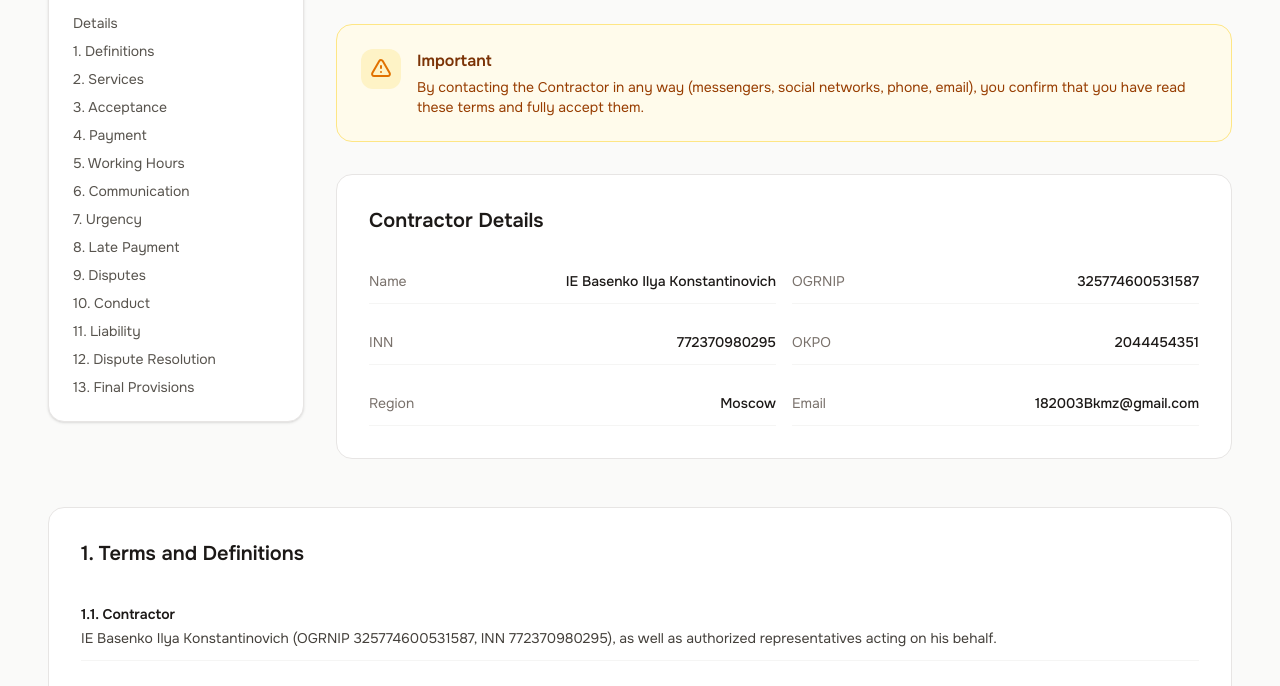
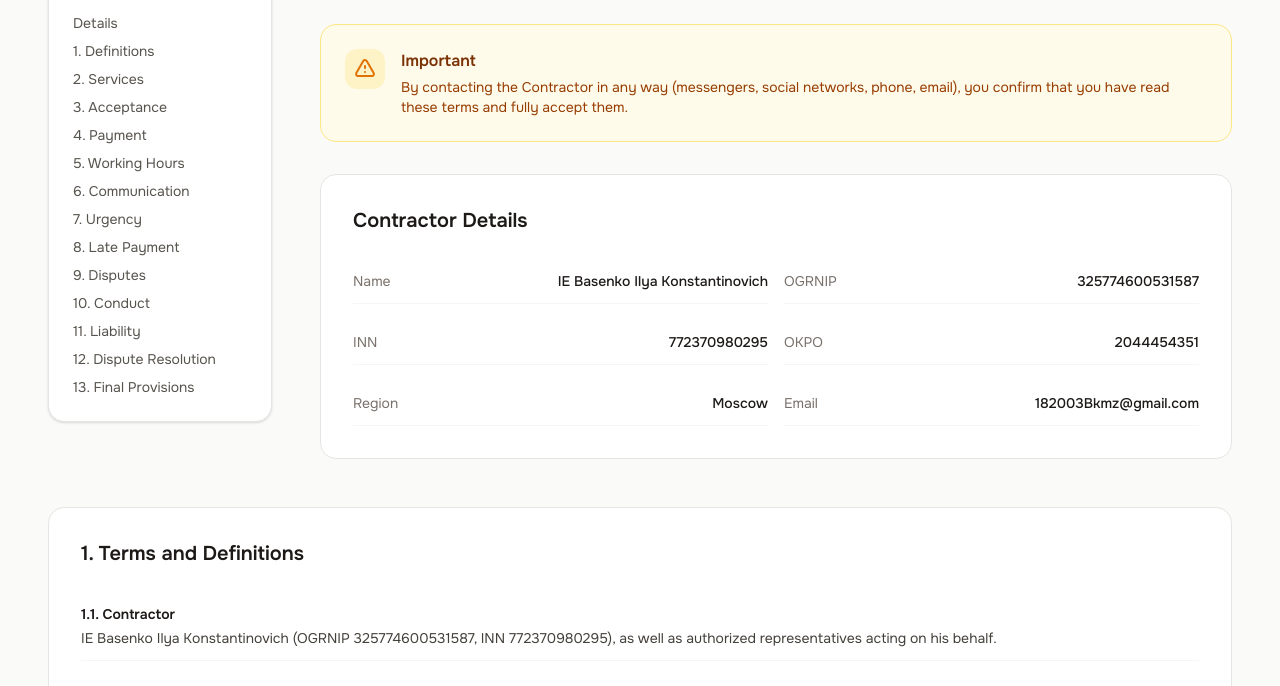
Before and after one commit to elstrm2/FEFELOV-temp, a website: page terms.html in a window 1280 px wide. Shown: the part 272-958 px from the top of the page. Drawn offline with nearby package versions, Linux system fonts and the light colour scheme; files that its build step writes are made by us from their sources.

Commit message:
fix: adjust terms page layout spacing and TOC width

```diff
--- a/terms.html
+++ b/terms.html
@@ -67,8 +67,8 @@
                 </details>
             </div>
 
-            <div class="hidden lg:flex gap-8 mb-12">
-                <aside class="w-64 flex-shrink-0">
+            <div class="hidden lg:flex gap-12 mb-12">
+                <aside class="w-56 flex-shrink-0">
                     <div class="sticky top-28 bg-white rounded-2xl border border-stone-200 p-6 shadow-sm">
                         <h3 class="font-semibold mb-4 text-sm" data-i18n="terms.toc.title">Содержание</h3>
                         <nav class="space-y-2 text-sm">
@@ -90,7 +90,7 @@
                     </div>
                 </aside>
 
-                <div class="flex-1 space-y-8">
+                <div class="flex-1 min-w-0 space-y-8">
                     <div>
                         <p class="text-sm font-medium text-stone-500 mb-3 tracking-wide uppercase" data-i18n="terms.header.label">Юридическая информация</p>
                         <h1 class="text-4xl md:text-5xl font-semibold tracking-tight mb-4" data-i18n="terms.header.title">Публичная оферта</h1>
```
